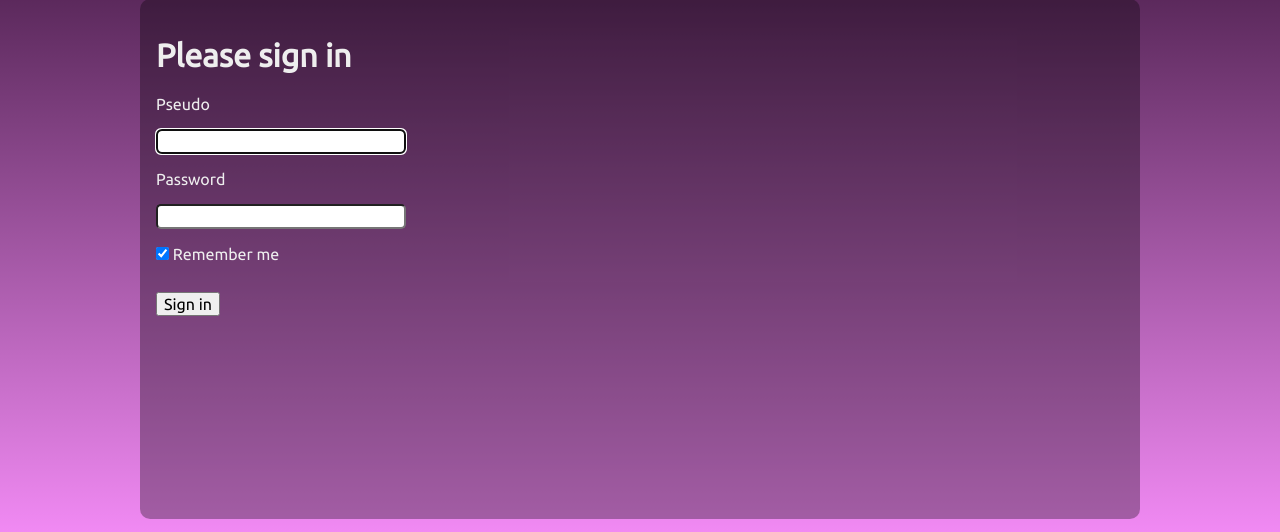
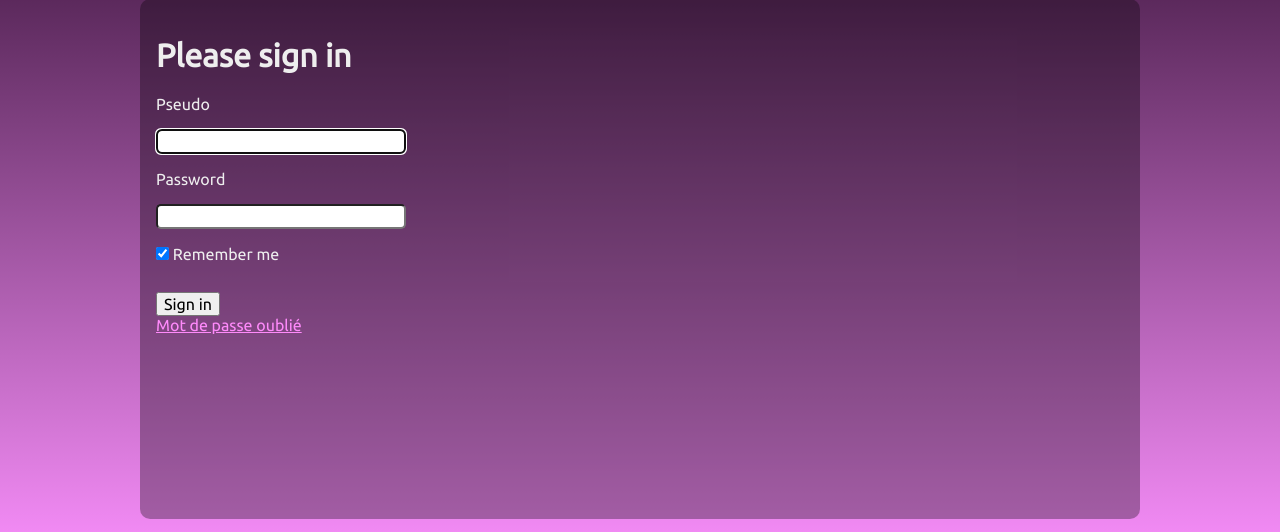
Before and after one commit to CelineD-H/sortir, a Symfony app: template templates/security/login.html.twig in a window 1280 px wide. Shown: the part 227-759 px from the top of the page. Run offline with Twig, Linux system fonts and the light colour scheme; the template is opened without the code that fills it, so the values that code supplies are empty; some libraries are stand-ins or nearby versions; some web fonts are replaced.

Commit message:
fonction reinitialisation mdp + envoie mail

```diff
--- a/composer.json
+++ b/composer.json
@@ -41,6 +41,7 @@
         "symfony/validator": "6.2.*",
         "symfony/web-link": "6.2.*",
         "symfony/yaml": "6.2.*",
+        "symfonycasts/reset-password-bundle": "^1.17",
         "twig/extra-bundle": "^2.12|^3.0",
         "twig/twig": "^2.12|^3.0"
     },
--- a/config/bundles.php
+++ b/config/bundles.php
@@ -13,4 +13,5 @@ return [
     Symfony\Bundle\MakerBundle\MakerBundle::class => ['dev' => true],
     Sensio\Bundle\FrameworkExtraBundle\SensioFrameworkExtraBundle::class => ['all' => true],
     Doctrine\Bundle\FixturesBundle\DoctrineFixturesBundle::class => ['dev' => true, 'test' => true],
+    SymfonyCasts\Bundle\ResetPassword\SymfonyCastsResetPasswordBundle::class => ['all' => true],
 ];
--- a/templates/security/login.html.twig
+++ b/templates/security/login.html.twig
@@ -32,4 +32,5 @@
         Sign in
     </button>
 </form>
+    <a href="{{ path('app_forgot_password_request') }}">Mot de passe oublié</a>
 {% endblock %}
```
Also changed, not shown: 2 other files.
